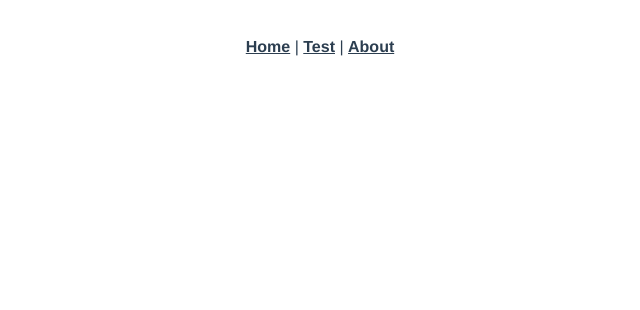
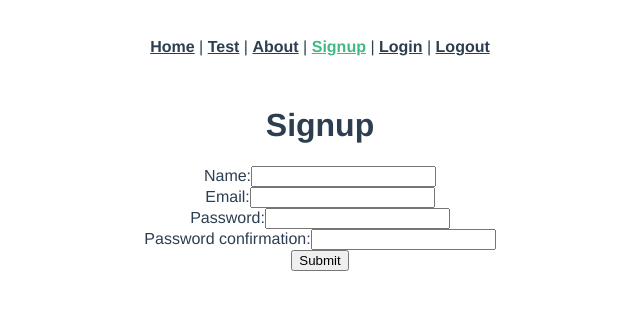
Before and after one commit to alexrrodriguez/blog-frontend-app, a Vue app: page /signup in a window 1280 px wide. Shown: the top 310 px of the page, without its empty margins (320-960 px from the left). Built offline with nearby package versions, Linux system fonts and the light colour scheme.

Commit message:
add vue.js authentication with signup logn and logout routes

```diff
--- a/src/App.vue
+++ b/src/App.vue
@@ -6,6 +6,12 @@
       <router-link to="/test">Test</router-link>
       |
       <router-link to="/about">About</router-link>
+      |
+      <router-link to="/signup">Signup</router-link>
+      |
+      <router-link to="/login">Login</router-link>
+      |
+      <router-link to="/logout">Logout</router-link>
     </div>
     <router-view />
   </div>
--- a/src/main.js
+++ b/src/main.js
@@ -1,6 +1,14 @@
 import Vue from "vue";
 import App from "./App.vue";
 import router from "./router";
+import axios from "axios";
+
+axios.defaults.baseURL = process.env.NODE_ENV === "development" ? "http://localhost:3000" : "/";
+
+var jwt = localStorage.getItem("jwt");
+if (jwt) {
+  axios.defaults.headers.common["Authorization"] = "Bearer " + jwt;
+}
 
 Vue.config.productionTip = false;
 
--- a/src/router/index.js
+++ b/src/router/index.js
@@ -2,6 +2,9 @@
 import VueRouter from "vue-router";
 import Home from "../views/Home.vue";
 import Test from "../views/Test.vue";
+import Signup from "../views/Signup.vue";
+import Login from "../views/Login.vue";
+import Logout from "../views/Logout.vue";
 
 Vue.use(VueRouter);
 
@@ -24,6 +27,9 @@
     // which is lazy-loaded when the route is visited.
     component: () => import(/* webpackChunkName: "about" */ "../views/About.vue"),
   },
+  { path: "/signup", name: "signup", component: Signup },
+  { path: "/login", name: "login", component: Login },
+  { path: "/logout", name: "logout", component: Logout },
 ];
 
 const router = new VueRouter({
--- /dev/null
+++ b/src/views/Login.vue
@@ -0,0 +1,49 @@
+<template>
+  <div class="login">
+    <form v-on:submit.prevent="submit()">
+      <h1>Login</h1>
+      <ul>
+        <li v-for="error in errors" v-bind:key="error">{{ error }}</li>
+      </ul>
+      <div>
+        <label>Email:</label>
+        <input type="email" v-model="newSessionParams.email" />
+      </div>
+      <div>
+        <label>Password:</label>
+        <input type="password" v-model="newSessionParams.password" />
+      </div>
+      <input type="submit" value="Submit" />
+    </form>
+  </div>
+</template>
+
+<script>
+import axios from "axios";
+
+export default {
+  data: function () {
+    return {
+      newSessionParams: {},
+      errors: [],
+    };
+  },
+  methods: {
+    submit: function () {
+      axios
+        .post("/sessions", this.newSessionParams)
+        .then((response) => {
+          axios.defaults.headers.common["Authorization"] = "Bearer " + response.data.jwt;
+          localStorage.setItem("jwt", response.data.jwt);
+          this.$router.push("/");
+        })
+        .catch((error) => {
+          console.log(error.response);
+          this.errors = ["Invalid email or password."];
+          this.email = "";
+          this.password = "";
+        });
+    },
+  },
+};
+</script>
--- /dev/null
+++ b/src/views/Logout.vue
@@ -0,0 +1,15 @@
+<template>
+  <div class="logout"></div>
+</template>
+
+<script>
+import axios from "axios";
+
+export default {
+  created: function () {
+    delete axios.defaults.headers.common["Authorization"];
+    localStorage.removeItem("jwt");
+    this.$router.push("/");
+  },
+};
+</script>
--- /dev/null
+++ b/src/views/Signup.vue
@@ -0,0 +1,53 @@
+<template>
+  <div class="signup">
+    <form v-on:submit.prevent="submit()">
+      <h1>Signup</h1>
+      <ul>
+        <li v-for="error in errors" v-bind:key="error">{{ error }}</li>
+      </ul>
+      <div>
+        <label>Name:</label>
+        <input type="text" v-model="newUserParams.name" />
+      </div>
+      <div>
+        <label>Email:</label>
+        <input type="email" v-model="newUserParams.email" />
+      </div>
+      <div>
+        <label>Password:</label>
+        <input type="password" v-model="newUserParams.password" />
+      </div>
+      <div>
+        <label>Password confirmation:</label>
+        <input type="password" v-model="newUserParams.password_confirmation" />
+      </div>
+      <input type="submit" value="Submit" />
+    </form>
+  </div>
+</template>
+
+<script>
+import axios from "axios";
+
+export default {
+  data: function () {
+    return {
+      newUserParams: {},
+      errors: [],
+    };
+  },
+  methods: {
+    submit: function () {
+      axios
+        .post("/users", this.newUserParams)
+        .then((response) => {
+          console.log(response.data);
+          this.$router.push("/login");
+        })
+        .catch((error) => {
+          this.errors = error.response.data.errors;
+        });
+    },
+  },
+};
+</script>
```
